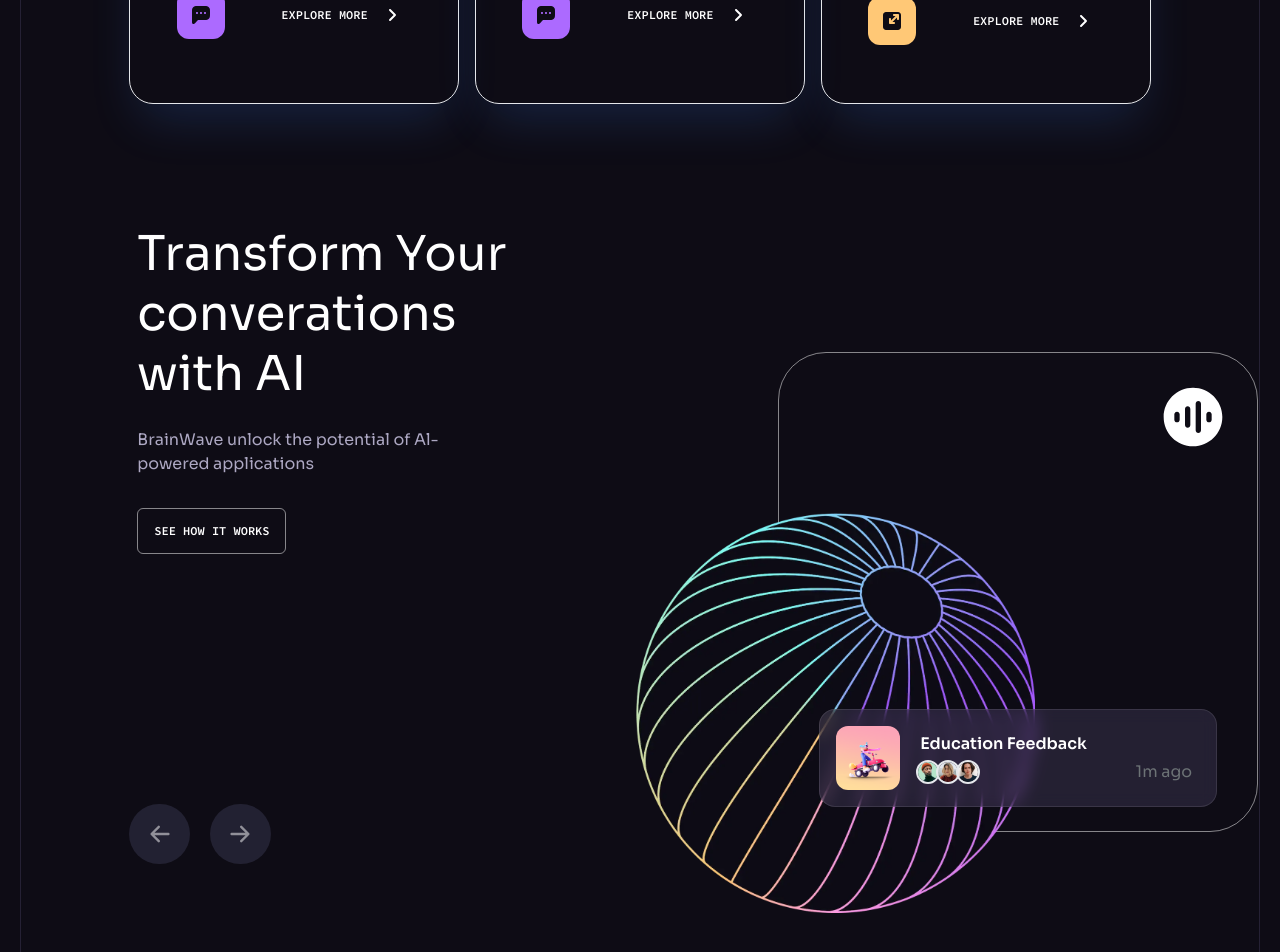
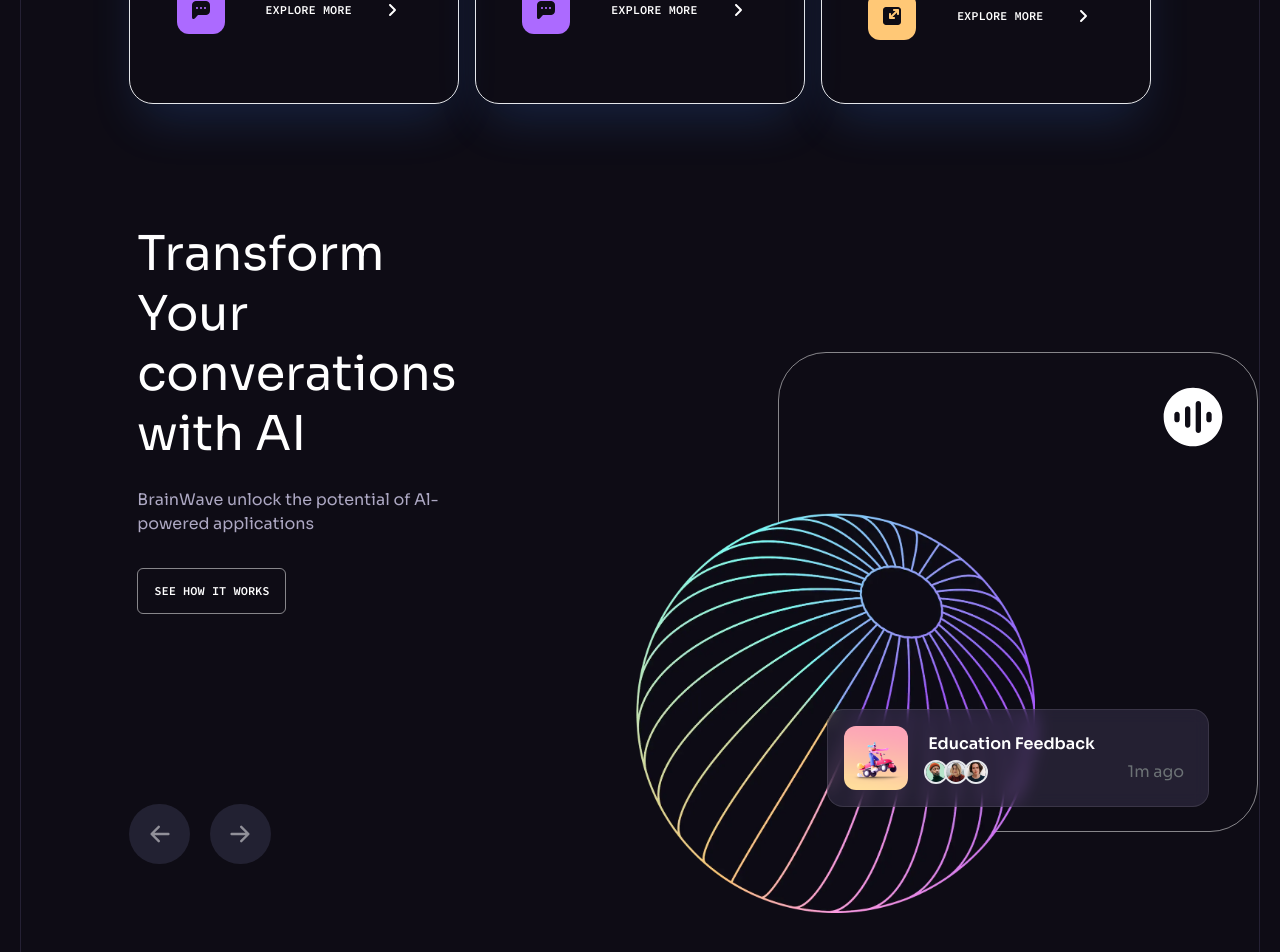
Before and after one commit to indunil-jay/Brainwave, a React (Vite) app: page / in a window 1280 px wide. Shown: the part 2260-3212 px from the top of the page. Built offline with nearby package versions, Linux system fonts and the light colour scheme.

Commit message:
fix text bug in sicover section and add improve accebility of that section

```diff
--- a/src/components/Discover.tsx
+++ b/src/components/Discover.tsx
@@ -24,6 +24,60 @@
   return (
     <Section id="discover" withPlus={false}>
       <div className=" relative isolate z-20 lg:min-h-[40rem] 2xl:w-[72%] xl:w-[84%] w-[94%]   mx-auto mb-[50rem] lg:mb-[16rem]">
+        <div className=" ">
+          {discovers.map((discover, index) => {
+            return (
+              active === index && (
+                <div
+                  key={discover.id}
+                  className="grid  grid-cols-1 lg:grid-cols-[1.5fr_2fr] xl:grid-cols-[1.25fr_2fr] "
+                >
+                  <div className="px-2 min-h-[20rem]    lg:h-auto">
+                    <h2 className="mb-6 h2 text-start pr-12 lg:pr-4">
+                      {discover.title}
+                    </h2>
+                    <p className="text-base w-[80%] leading-6 mb-8 text-light-3">
+                      {discover.text}
+                    </p>
+                    <Button
+                      styles="mb-6"
+                      ariaLabel={`discover-slides-btn-${discover.id}`}
+                    >
+                      {discover.btnText}
+                    </Button>
+                  </div>
+
+                  <div className="relative flex justify-center">
+                    <div className="absolute flex justify-end gap-20  lg:left-[16rem] top-[8rem]">
+                      <div className="relative w-[30rem] h-[30rem] rounded-[3rem] border border-light-1/50">
+                        <div className="absolute bottom-6 left-0 right-0 z-20 mx-auto px-16 lg:px-12">
+                          <PopCard title={discover.cardText} />
+                        </div>
+
+                        <div className="absolute w-[4rem] h-[4rem] right-[2rem] top-[2rem] pointer-events-none">
+                          <img
+                            src={recording03}
+                            alt="recording-image"
+                            className="w-full h-full object-contain"
+                          />
+                        </div>
+                        <div className="absolute left-[-9rem] top-[10rem] w-[25rem] h-[25rem] pointer-events-none">
+                          <img
+                            src={discover.mainImg}
+                            className="w-full h-full object-contain"
+                            alt={`discover-image-${discover.id}`}
+                          />
+                        </div>
+                      </div>
+                      <div className="hidden lg:block w-[30rem] h-[30rem] rounded-[3rem] border border-light-1/10"></div>
+                    </div>
+                  </div>
+                </div>
+              )
+            );
+          })}
+        </div>
+
         <div className="flex gap-5 absolute bottom-0">
           <button
             onClick={goBack}
@@ -44,55 +98,6 @@
             />
           </button>
         </div>
-
-        <div className=" ">
-          {discovers.map((discover, index) => {
-            return (
-              active === index && (
-                <div
-                  key={discover.id}
-                  className="grid  grid-cols-1 lg:grid-cols-[1.5fr_2fr] xl:grid-cols-[1.25fr_2fr] "
-                >
-                  <div className="px-2 min-h-[20rem]   lg:h-auto">
-                    <h3 className="mb-6  text-[40px] leading-[56px] lg:text-[48px] lg:leading-[60px]">
-                      {discover.title}
-                    </h3>
-                    <p className="text-base   w-[80%] leading-6 mb-8 text-light-3">
-                      {discover.text}
-                    </p>
-                    <Button styles="mb-6">{discover.btnText}</Button>
-                  </div>
-
-                  <div className="relative flex justify-center">
-                    <div className="absolute flex justify-end gap-20  lg:left-[16rem] top-[8rem]">
-                      <div className="relative w-[30rem] h-[30rem] rounded-[3rem] border border-light-1/50">
-                        <div className="absolute bottom-6 left-0 right-0 z-20 mx-auto px-10">
-                          <PopCard title={discover.cardText} />
-                        </div>
-
-                        <div className="absolute w-[4rem] h-[4rem] right-[2rem] top-[2rem]">
-                          <img
-                            src={recording03}
-                            alt="recording-image"
-                            className="w-full h-full object-contain"
-                          />
-                        </div>
-                        <div className="absolute left-[-9rem] top-[10rem] w-[25rem] h-[25rem]">
-                          <img
-                            src={discover.mainImg}
-                            className="w-full h-full object-contain"
-                            alt="img"
-                          />
-                        </div>
-                      </div>
-                      <div className="hidden lg:block w-[30rem] h-[30rem] rounded-[3rem] border border-light-1/10"></div>
-                    </div>
-                  </div>
-                </div>
-              )
-            );
-          })}
-        </div>
       </div>
     </Section>
   );
--- a/src/components/Features.tsx
+++ b/src/components/Features.tsx
@@ -2,6 +2,7 @@
 import Section from "./Section";
 import { benefits } from "../constants/data";
 import { gradient } from "../assets";
+import Button from "./Button";
 
 const Features = () => {
   return (
@@ -42,11 +43,17 @@
                       />
                     </div>
 
-                    <div className="flex items-center cursor-pointer  px-3 py-3 rounded-xl gap-4 ">
-                      <a className="font-code uppercase text-xs font-semibold">
+                    <div
+                      className="flex items-center cursor-pointer  px-3 py-3 rounded-xl gap-4 "
+                      aria-label="feature-card-buttons-container"
+                    >
+                      <Button
+                        styles="font-code uppercase text-xs font-semibold border-none"
+                        ariaLabel="Explore more button"
+                      >
                         {" "}
                         Explore more
-                      </a>
+                      </Button>
                       <FaAngleRight fontSize={16} />
                     </div>
                   </div>
@@ -64,68 +71,6 @@
           })}
         </div>
       </div>
-
-      {/* <div className="mt-20 z-20 isolate">
-        <h2 className="h2 text-center px-[3%] sm:px-[12%] md:px-[20%] lg:px-[24%] xl:px-[24.5%] 2xl:px-[28%]">
-          Chat Smarter, Not Harder with Brainwave
-        </h2>
-
-
-        <div className="mb-20 mt-20">
-
-
-          <div className="w-full ">
-            <div className="grid grid-cols-3">
-              {benefits.map((card) => {
-                return (
-                  <div
-                    className="group relative flex items-center justify-center flex-shrink-0   flex-grow-0 w-full h-full p-2 border rounded-3xl  shadow-2xl shadow-blue-500/20"
-                    key={card.id}
-                  >
-
-                    <div className="p-[2.4rem] flex flex-col justify-around  rounded-3xl">
-                      <div>
-                        <h3 className="font-medium text-[1.5rem] leading-7 mb-5 capitalize">
-                          {card.title}
-                        </h3>
-                        <p className="mb-6 text-light-3 font-base leading-6 font-light">
-                          {card.text}
-                        </p>
-                      </div>
-
-                      <div className="flex justify-between items-center ">
-                        <div className="w-[3rem] h-[3rem]">
-                          <img
-                            src={card.iconUrl}
-                            className="w-full h-full object-contain"
-                          />
-                        </div>
-
-                        <div className="flex items-center cursor-pointer  px-3 py-3 rounded-xl gap-4 ">
-                          <a className="font-code uppercase text-xs font-semibold">
-                            {" "}
-                            Explore more
-                          </a>
-                          <FaAngleRight fontSize={16} />
-                        </div>
-                      </div>
-                    </div>
-
-
-                    <div className="absolute rounded-3xl -z-10 overflow-hidden  inset-0  opacity-0 transition-opacity group-hover:opacity-10 ">
-                      <img
-                        src={card.imageUrl}
-                        alt="background image"
-                        className="w-full h-full object-contain "
-                      />
-                    </div>
-                  </div>
-                );
-              })}
-            </div>
-          </div>
-        </div>
-      </div> */}
     </Section>
   );
 };
--- a/src/components/PopCard.tsx
+++ b/src/components/PopCard.tsx
@@ -11,7 +11,7 @@
     <div
       className={`${
         styles || ""
-      } flex items-center p-4 pr-6  bg-light-6/40 backdrop-blur border border-light-1/10 rounded-2xl gap-5`}
+      } flex items-center p-4 pr-6  bg-light-6/40 backdrop-blur border border-light-1/10 rounded-2xl gap-5 pointer-events-none`}
     >
       <div className="w-[4rem] h-[4rem] rounded-xl overflow-hidden">
         <img
```
